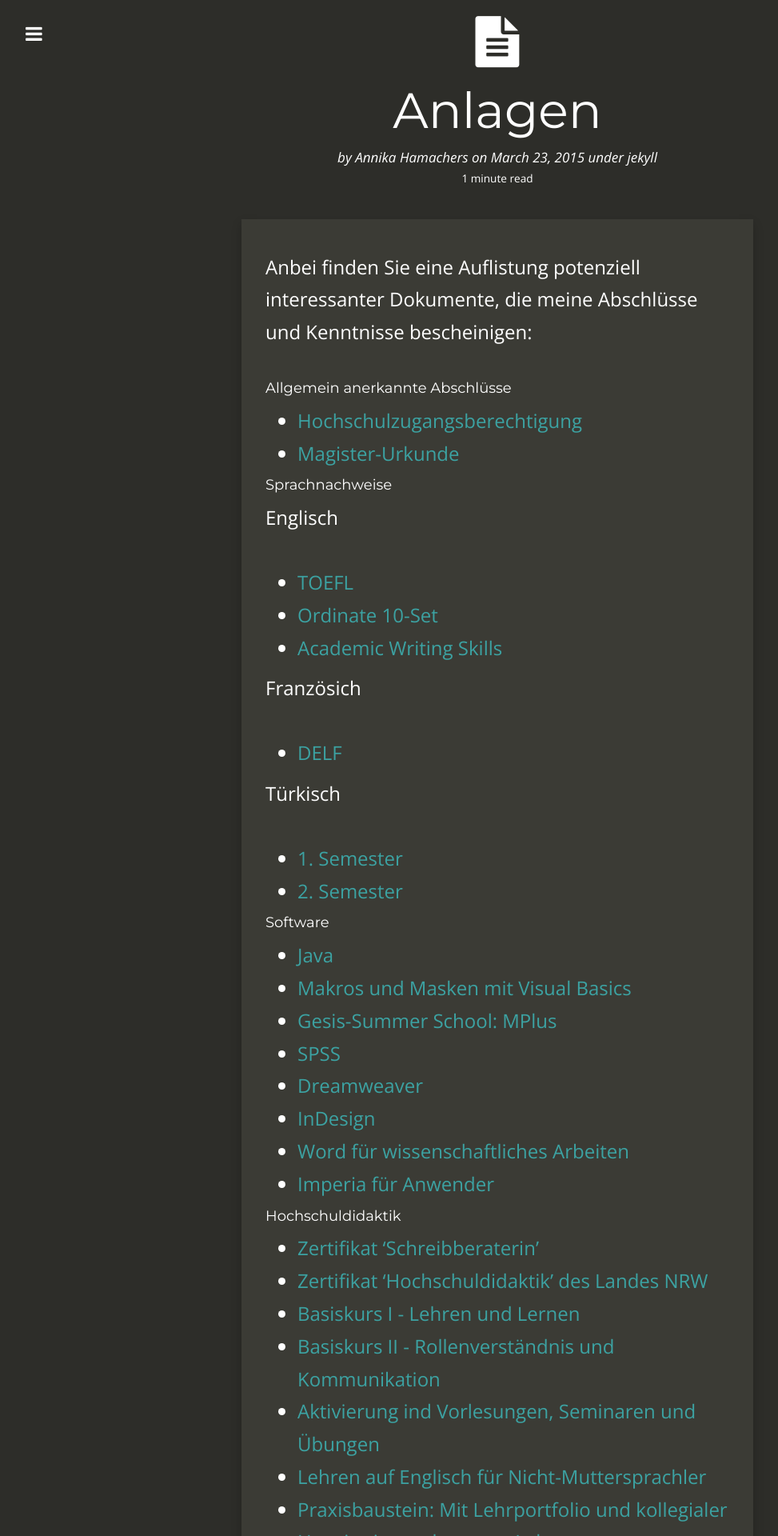
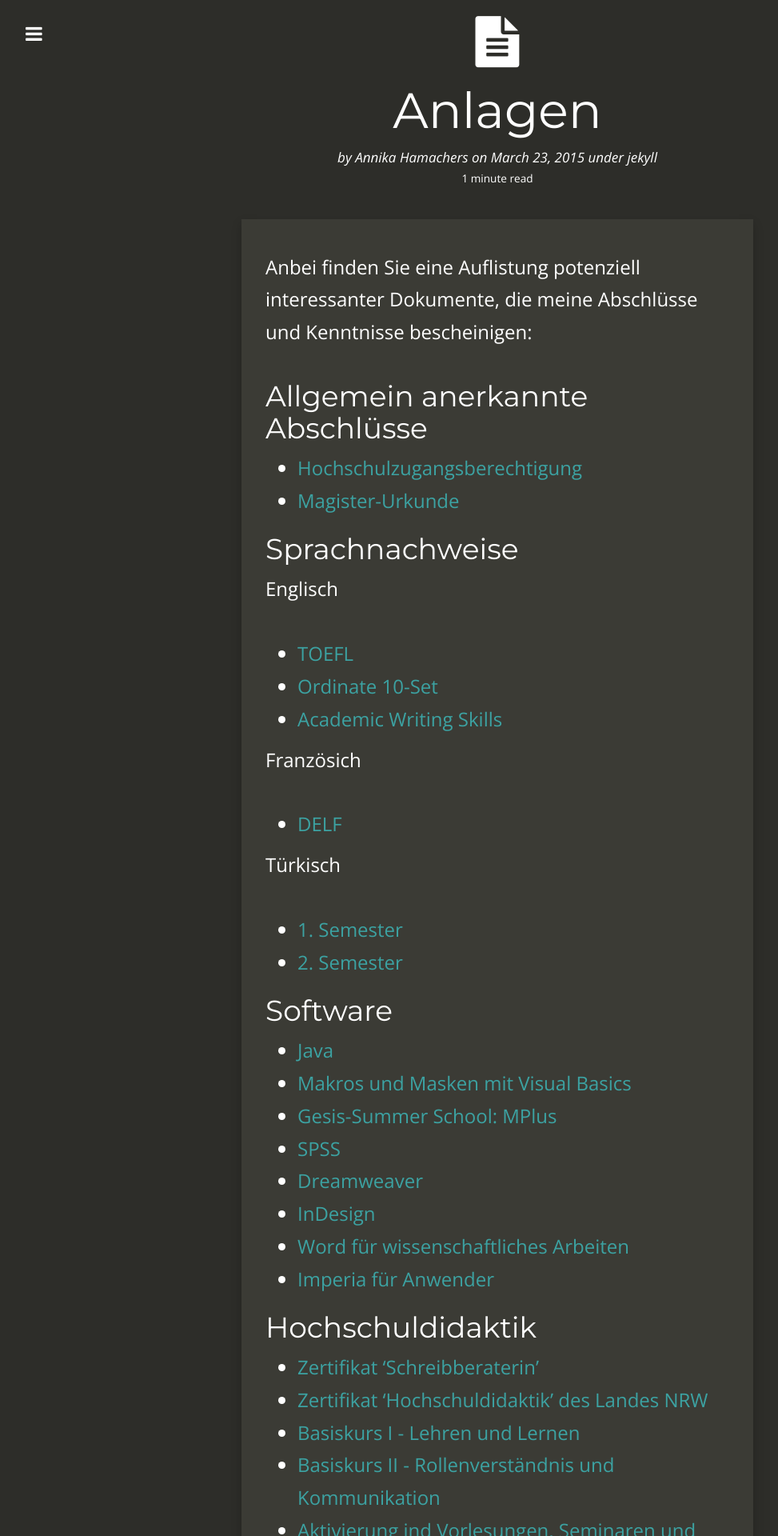
Before and after one commit to BriGitBardot/Bewerbung2, a Jekyll site: the page built from Anlagen.md, in a window 1280 px wide. Shown: the top 1920 px of the page at 80% size, without its empty margins (18-991 px from the left). Built offline with Jekyll 4.4.1, drawn with Linux system fonts in a browser that asks for light colours; nearby versions of some CDN libraries.

```diff
--- a/Anlagen.md
+++ b/Anlagen.md
@@ -15,11 +15,11 @@ tags:
 
 Anbei finden Sie eine Auflistung potenziell interessanter Dokumente, die meine Abschlüsse und Kenntnisse bescheinigen:
 
-#### Allgemein anerkannte Abschlüsse
+## Allgemein anerkannte Abschlüsse
 - [Hochschulzugangsberechtigung]({{ site.url }}/assets/AllgemeineHochschulreife.pdf)
 - [Magister-Urkunde]({{ site.url }}/assets/Magisterurkunde.pdf)
 
-#### Sprachnachweise
+## Sprachnachweise
 Englisch
 - [TOEFL]({{ site.url }}/assets/toefl.pdf)
 - [Ordinate 10-Set]({{ site.url }}/assets/OrdinateSet10.pdf)
@@ -32,7 +32,7 @@ Türkisch
 - [1. Semester]({{ site.url }}/assets/tuerkisch1.pdf)
 - [2. Semester]({{ site.url }}/assets/tuerkisch2.pdf)
 
-#### Software
+## Software
 - [Java]({{ site.url }}/assets/java.pdf)
 - [Makros und Masken mit Visual Basics]({{ site.url }}/assets/vba.pdf)
 - [Gesis-Summer School: MPlus]({{ site.url }}/assets/MPlus.pdf)
@@ -42,7 +42,7 @@ Türkisch
 - [Word für wissenschaftliches Arbeiten]({{ site.url }}/assets/word.pdf)
 - [Imperia für Anwender]({{ site.url }}/assets/imperia.pdf)
 
-#### Hochschuldidaktik
+## Hochschuldidaktik
 - [Zertifikat 'Schreibberaterin']({{ site.url }}/assets/Zertifikat_Schreibberaterin.pdf)
 - [Zertifikat 'Hochschuldidaktik' des Landes NRW]({{ site.url }}/assets/Zertifikat_Hochschullehre.pdf)
 - [Basiskurs I - Lehren und Lernen]({{ site.url }}/assets/Basiskurs1.pdf)
@@ -56,7 +56,7 @@ Türkisch
 - [Studierenden Schlüsselkompetenzen vermitteln]({{ site.url }}/assets/Schluesselkompetenzen.pdf)
 - [Praxisbaustein: Innovatives Lehrprojekt]({{ site.url }}/assets/Lehrprojekt.pdf)
 
-#### Arbeitszeugnisse
+## Arbeitszeugnisse
 - [Generaldelegation Palästinas]({{ site.url }}/assets/Generaldelegation.pdf)
 - [Münstersche Zeitung I]({{ site.url }}/assets/MZ1.pdf)
 - [Münstersche Zeitung II]({{ site.url }}/assets/MZ2.pdf)
@@ -67,7 +67,7 @@ Türkisch
 - [Bibliothek des Germanistischen Instituts]({{ site.url }}/assets/bib.pdf)
 
 
-#### Sonstige
+## Sonstige
 - [Hochschulverwaltung]({{ site.url }}/assets/Hochschulverwaltung.pdf)
 - [Professionelle Gesprächsführung I]({{ site.url }}/assets/Gespraechsfuehrung1.pdf)
 - [Professionelle Gesprächsführung II]({{ site.url }}/assets/Gespraechsfuehrung2.pdf)
```
